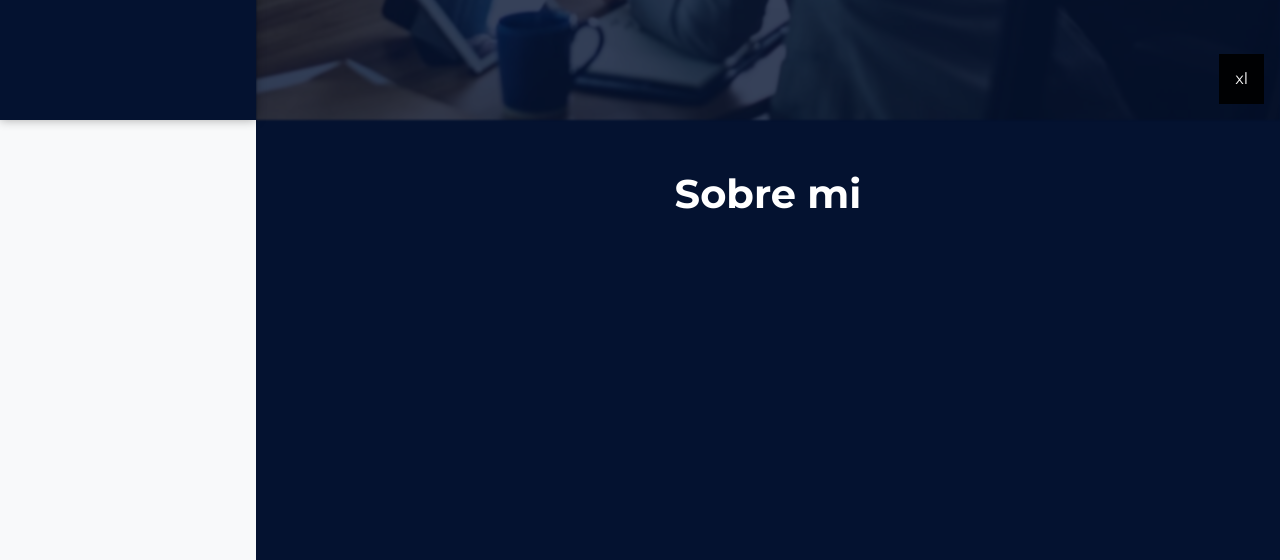
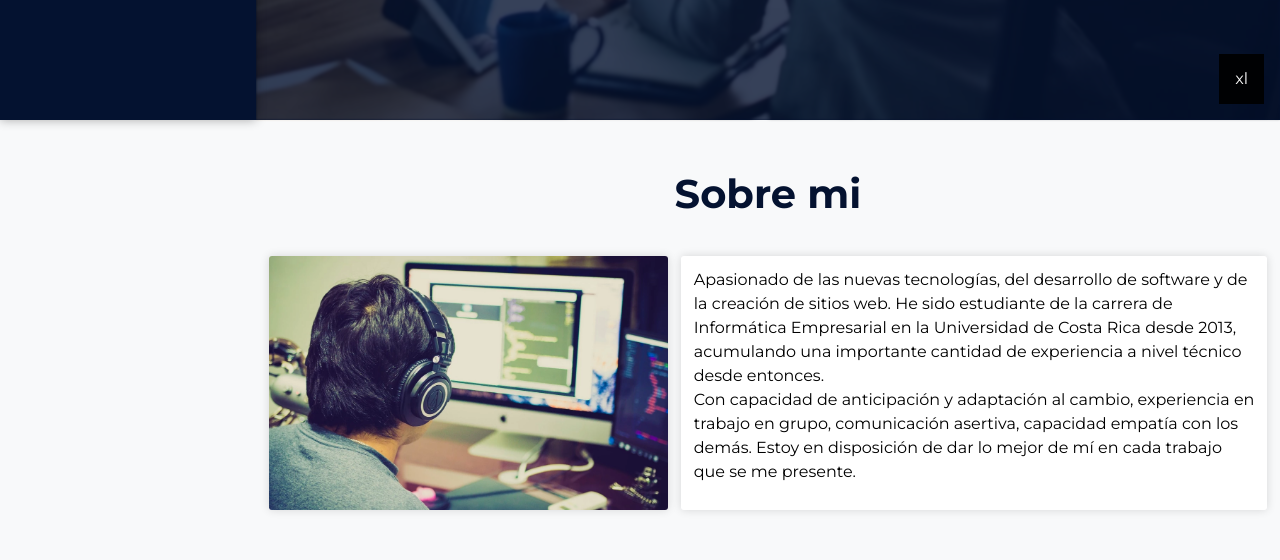
Before and after one commit to diegojopiedra/diegojopiedra.github.io, a plain HTML site: page index.html in a window 1280 px wide. Shown: the part 680-1240 px from the top of the page. Drawn offline with nearby package versions, Linux system fonts and the light colour scheme.

Commit message:
About fisrt part

```diff
--- a/index.html
+++ b/index.html
@@ -47,8 +47,20 @@
         </div>
       </div>
     </section>
-    <section id="about" class="section primary">
-      <h2 class="section__title mt mb x3">Sobre mi</h2>
+    <section id="about" class="section">
+      <h2 class="section__title mt mb x3 text-primary">Sobre mi</h2>
+      <div id="about__content">
+        <img src="img/developer.webp" alt="Imagen de un desarrollador">
+        <div class="card shadow">
+          <div class="card__text">
+            <p>
+              Apasionado de las nuevas tecnologías, del desarrollo de software y de la creación de sitios web. He sido estudiante de la carrera de Informática Empresarial en la Universidad de Costa Rica desde 2013, acumulando una importante cantidad de experiencia a nivel técnico desde entonces.
+              <br>
+              Con capacidad de anticipación y adaptación al cambio, experiencia en trabajo en grupo, comunicación asertiva, capacidad empatía con los demás. Estoy en disposición de dar lo mejor de mí en cada trabajo que se me presente.
+            </p>
+          </div>
+        </div>
+      </div>
     </section>
     <section id="services" class="section">
       <h2 class="section__title text-primary mt mb x3">Servicios</h2>
@@ -125,9 +137,6 @@
         </form>
       </div>
     </section>
-    <footer>
-
-    </footer>
   </main>
 </body>
 </html>
--- a/sass/_custom.sass
+++ b/sass/_custom.sass
@@ -60,3 +60,25 @@
     grid-template-columns: 42% 1fr
   @include breakpoint('lg')
     grid-template-columns: 35% 1fr
+
+#about__content
+  display: grid
+  grid-gap: $margin
+
+  img
+    @extend %shadow
+    width: 100%
+    height: 200px
+    object-fit: cover
+    border-radius: $border-radius
+
+  @include breakpoint('md')
+    grid-template-columns: 20% 1fr
+    img
+      height: 100%
+
+  @include breakpoint('lg')
+    grid-template-columns: 30% 1fr
+
+  @include breakpoint('xl')
+    grid-template-columns: 40% 1fr
```
Also changed, not shown: img/developer.webp (added), styles.css, 1 other file.
